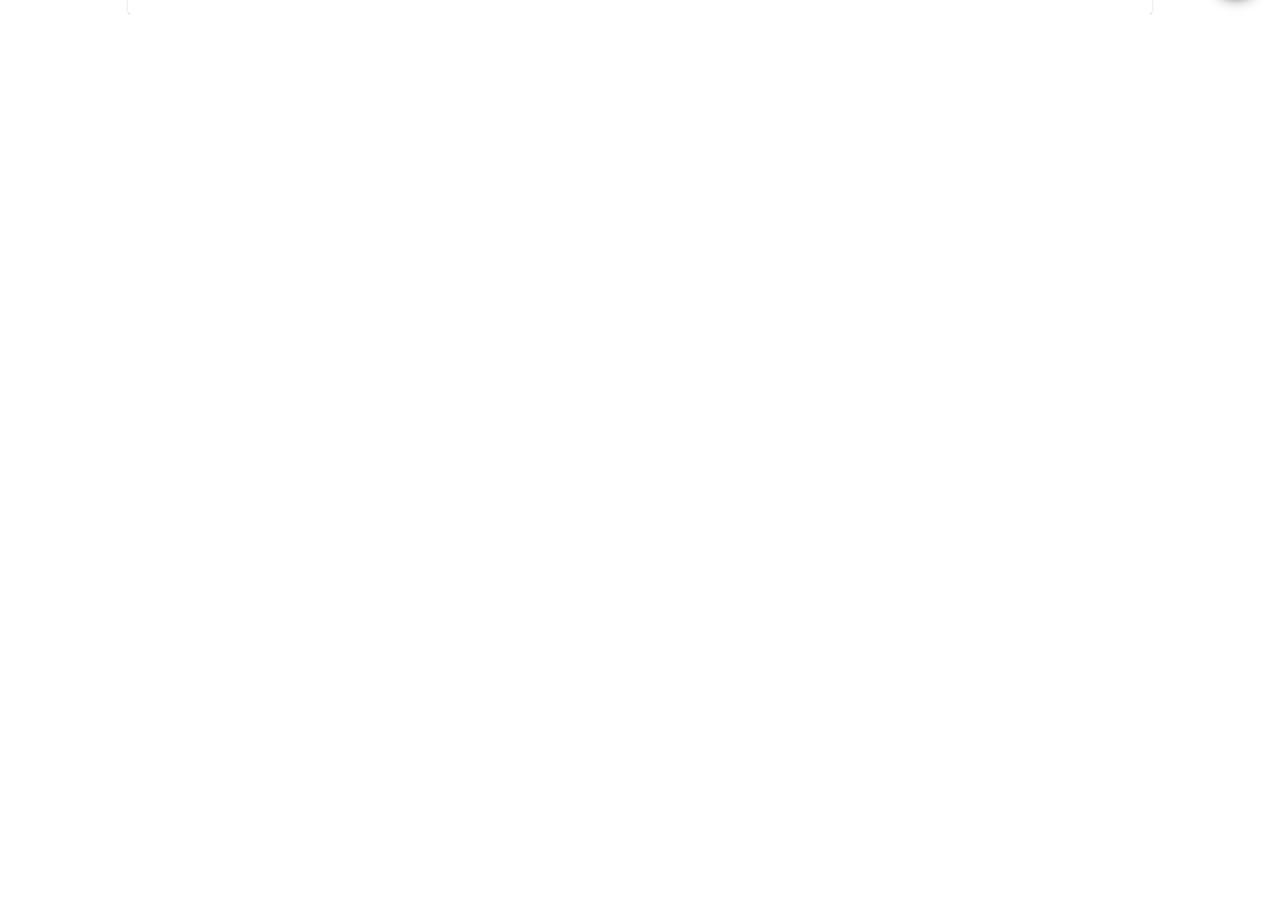
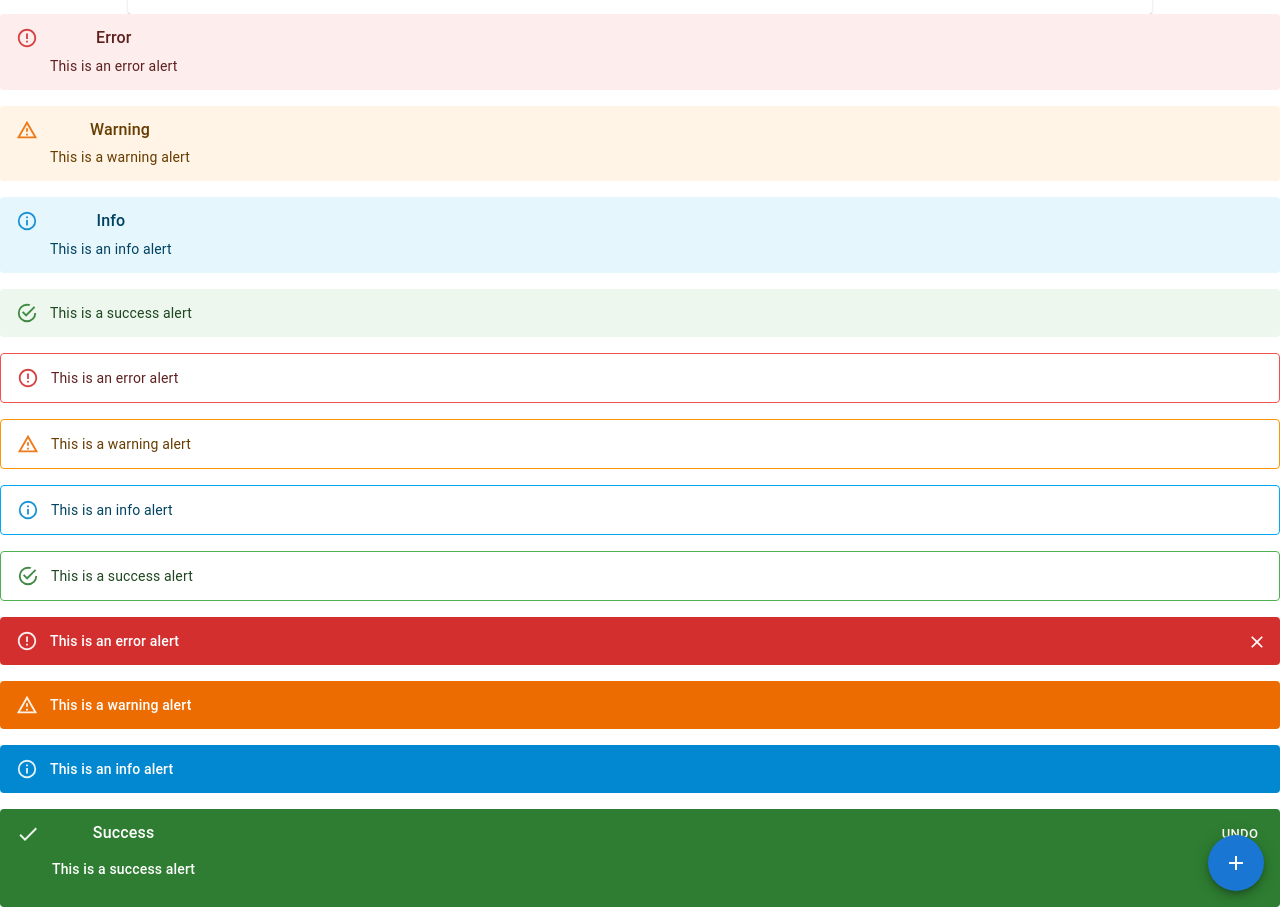
Before and after one commit to JustFelix-Dev/MUI-Components, a React (Create React App) app: page / in a window 1280 px wide. Shown: the part 6008-6915 px from the top of the page. Before the commit the page ends 6022 px from the top, so only its background shows below. Built offline with nearby package versions, Linux system fonts and the light colour scheme.

Commit message:
MuiAlert

```diff
--- a/src/App.tsx
+++ b/src/App.tsx
@@ -1,5 +1,6 @@
 import './App.css';
 import MuiAccordion from './components/MuiAccordion';
+import MuiAlert from './components/MuiAlert';
 import { MuiAutoComplete } from './components/MuiAutoComplete';
 import MuiAvatar from './components/MuiAvatar';
 import MuiBadge from './components/MuiBadge';
@@ -54,6 +55,7 @@
       <MuiChip/>
       <MuiToolTip/>
       <MuiTable/>
+      <MuiAlert/>
     </div>
   );
 }
--- /dev/null
+++ b/src/components/MuiAlert.tsx
@@ -0,0 +1,33 @@
+import { Check } from '@mui/icons-material'
+import { Alert, AlertTitle, Button, Stack } from '@mui/material'
+import React from 'react'
+
+const MuiAlert = () => {
+  return (
+     <Stack spacing={2}>
+        <Alert severity='error' >
+            <AlertTitle>Error</AlertTitle>
+            This is an error alert</Alert>
+        <Alert severity='warning' >
+        <AlertTitle>Warning</AlertTitle>
+            This is a warning alert</Alert>
+        <Alert severity='info' >
+        <AlertTitle>Info</AlertTitle>
+            This is an info alert</Alert>
+        <Alert severity='success' >This is a success alert</Alert>
+
+        <Alert variant='outlined' severity='error' >This is an error alert</Alert>
+        <Alert variant='outlined' severity='warning' >This is a warning alert</Alert>
+        <Alert variant='outlined' severity='info' >This is an info alert</Alert>
+        <Alert variant='outlined' severity='success' >This is a success alert</Alert>
+
+        <Alert  variant='filled' severity='error' onClose={()=>{alert('Close Alert')}} >This is an error alert</Alert>
+        <Alert variant='filled' severity='warning' >This is a warning alert</Alert>
+        <Alert  variant='filled'severity='info' >This is an info alert</Alert>
+        <Alert variant='filled' severity='success' icon={<Check/>} action={<Button color='inherit' size='small'>UNDO</Button>} ><AlertTitle>Success</AlertTitle>
+           <p>This is a success alert</p></Alert>
+     </Stack>
+  )
+}
+
+export default MuiAlert
```
